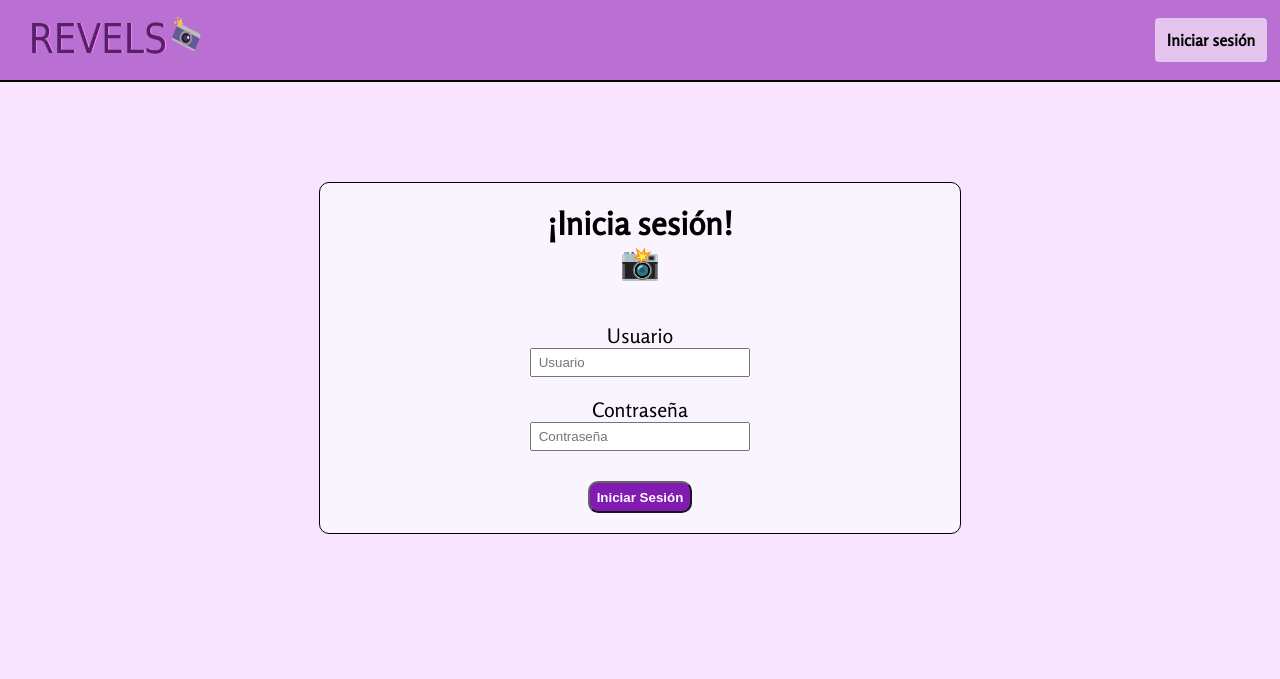
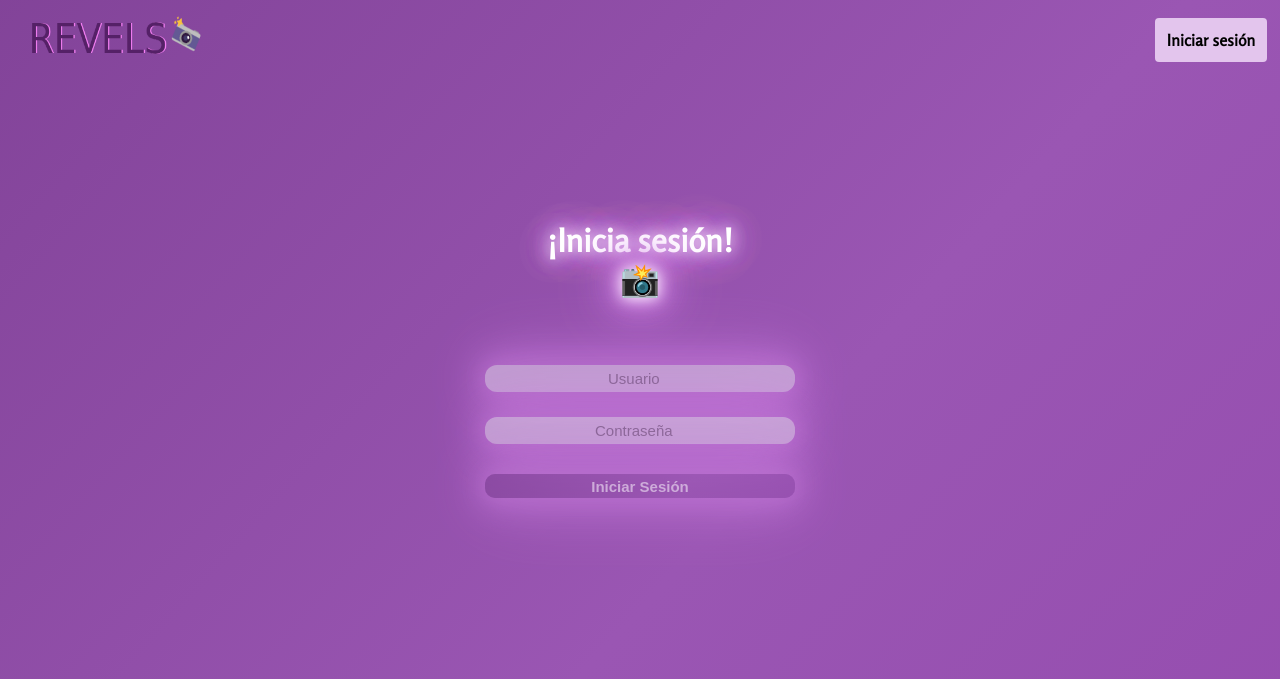
Before and after one commit to ATorada/Proyecto-Revels, a PHP site: page /login.php in a window 1280 px wide. Shown: the top 679 px of the page. Run offline with PHP 8.4, Linux system fonts and the light colour scheme.

Commit message:
STYLE - Register and Login style done

```diff
--- a/css/nuevoUsuario.css
+++ b/css/nuevoUsuario.css
@@ -1,11 +1,81 @@
+body {
+  background: linear-gradient(132deg, #4b185c, #9a56b3, #8229a0);
+  background-size: 400% 400%;
+  animation: all 0s !important;
+  animation: Gradient 10s ease infinite !important;
+}
 .cabecera {
-    overflow: hidden;
-    background-color: #ba70d3;
-    padding: 1%;
-    margin-left: 0% !important;
-    border-bottom: 2px black solid;
-  }
+  background: none;
+  margin-left: 0% !important;
+  border: none;
+}
+
+.formulario {
+  background: none;
+  border: none;
+}
+
+.formulario h1 {
+  color: #FFFFFF;
+  text-shadow:  #FFF 0px 0px 15px, #d082e4 0px 0px 20px, #d082e4 0px 0px 30px, #d082e4 0px 0px 40px, #d082e4 0px 0px 50px, #d082e4 0px 0px 75px;
+  color: #FFFFFF;
+}
+
+.formulario {
+  box-sizing: border-box;
+  height: 500px;
+  padding: 20px;
+  width: 350px;
+}
+
+input {
+  background-color: #eee5f5;
+  border-radius: 12px;
+  border: 0;
+  box-sizing: border-box;
+  box-shadow:  #d082e4 0px 0px 20px, #d082e4 0px 0px 30px, #d082e4 0px 0px 40px, #d082e4 0px 0px 50px, #d082e4 0px 0px 75px;
+  font-size: 15px;
+  outline: 0;
+  padding: 1%;
+  width: 100%;
+  text-align: center;
+  margin-top: 25px;
+  opacity: 0.5;
+  animation: opacity 2s ease;
+}
+
+input[type="submit"]{
+  background: linear-gradient(132deg, #4b185c, #9a56b3, #8229a0);
+  background-size: 400% 400%;
+  animation: Gradient 10s ease infinite;
+  opacity: 0.5;
+}
+
+input:focus, label:focus, input:hover, label:hover {
+  opacity: 1;
+  animation: opacity 2s ease;
+}
+
+.error {
+  width: 100%;
+  background: none;
+  border: none;
+  color: white;
+  text-shadow:  #ff6db6 0px 0px 20px, #ff6db6 0px 0px 30px, #ff6db6 0px 0px 40px, #ff6db6 0px 0px 50px, #ff6db6 0px 0px 75px;
+}
 
 .barra_lateral{
     visibility: hidden !important;
 }
+
+@keyframes Gradient {
+  0% {
+    background-position: 0% 50%;
+  }
+  50% {
+    background-position: 100% 50%;
+  }
+  100% {
+    background-position: 0% 50%;
+  }
+}
--- a/css/style.css
+++ b/css/style.css
@@ -20,7 +20,8 @@ body {
 
 .cabecera {
   overflow: hidden;
-  background-color: #ba70d3;
+  background: rgb(224,190,236);
+  background: linear-gradient(90deg, rgba(224,190,236,1) 0%, rgba(186,112,211,1) 35%, rgba(125,40,154,1) 100%);
   padding: 1%;
   margin-left: 10%;
   border-bottom: 2px black solid;
--- a/login.php
+++ b/login.php
@@ -49,17 +49,13 @@ if (count($_POST) > 0) {
     ?>
     <h1>¡Inicia sesión! <br>📸</h1><br>
     <form action="login.php" method="post">
-        <label for="usuario">Usuario</label>
-        <input type="text" name="usuario" id="usuario" placeholder="Usuario" value="<?=$_POST['usuario'] ?? ""?>" required>
-        <label for="contra">Contraseña</label>
-        <input type="password" name="contra" id="contra" placeholder="Contraseña" value="<?=$_POST['contra'] ?? ""?>" required>
-
         <?php
         if (isset($error)) {
             echo $error;
         }
         ?>
-
+        <input type="text" name="usuario" id="usuario" placeholder="Usuario" value="<?= $_POST['usuario'] ?? "" ?>" required>
+        <input type="password" name="contra" id="contra" placeholder="Contraseña" value="<?= $_POST['contra'] ?? "" ?>" required>
         <input type="submit" value="Iniciar Sesión" class="boton">
     </form>
     </div>
```
Also changed, not shown: index.php (+11 -12 lines).
